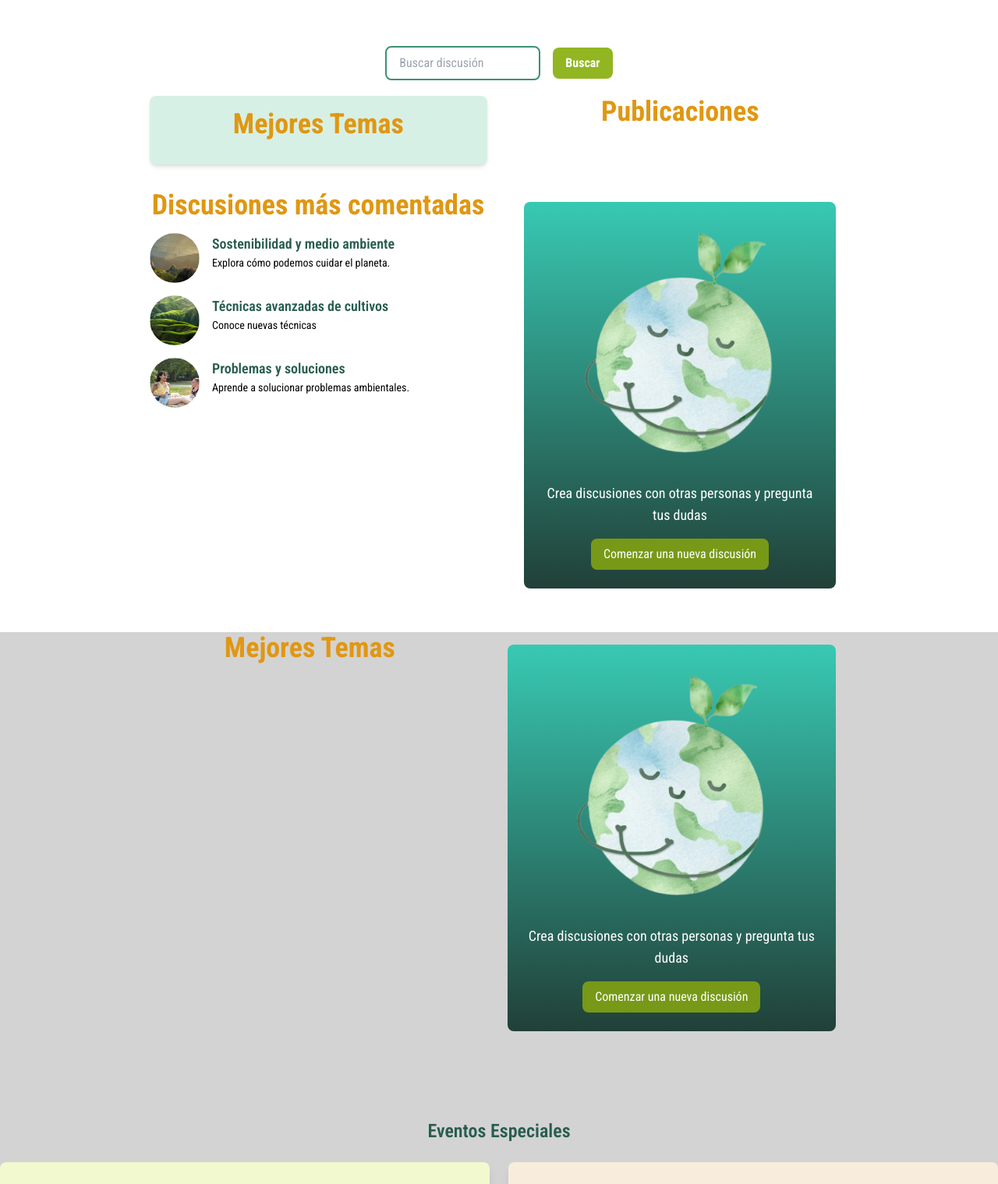
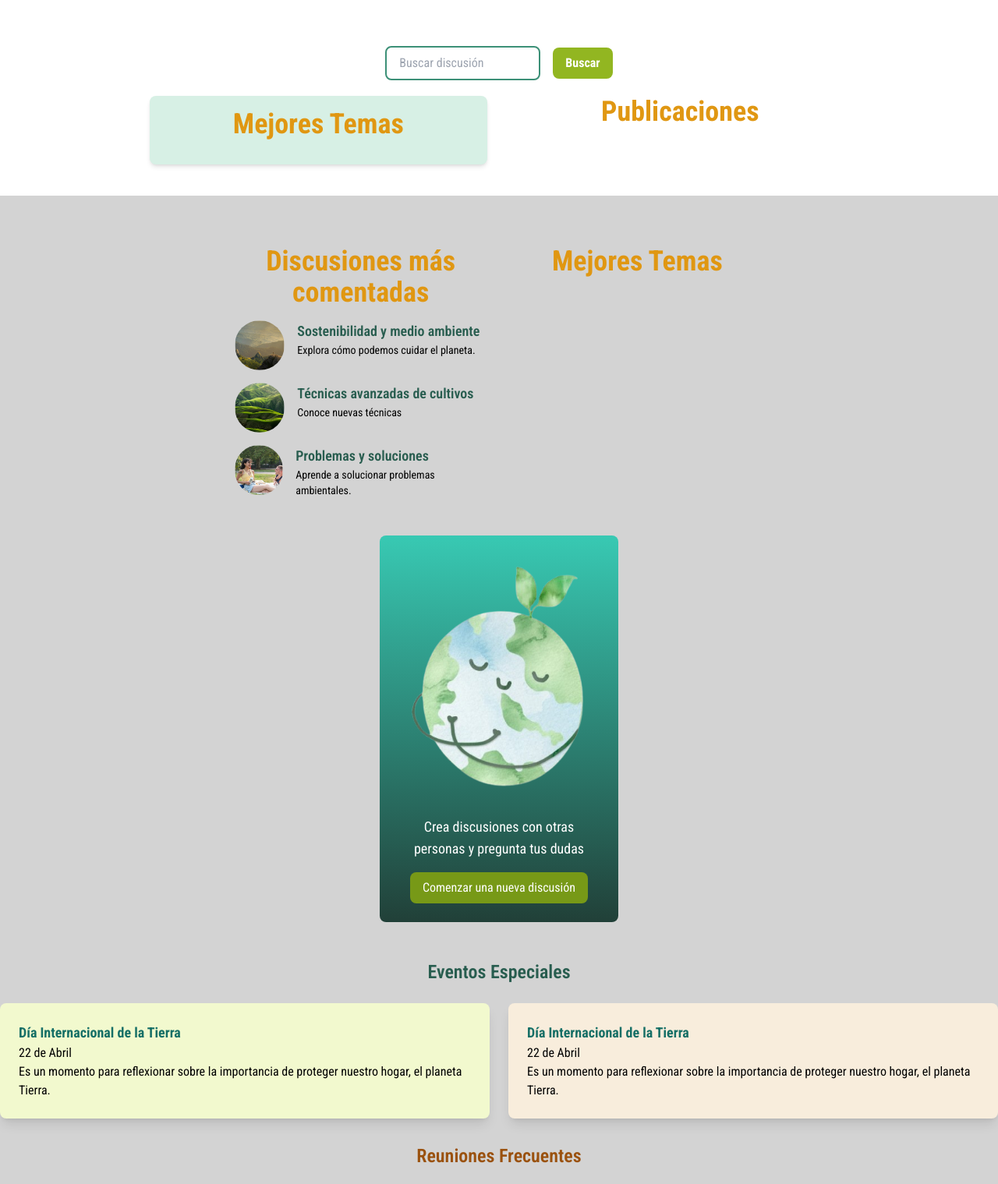
Before and after one commit to esteban-od1n/TierraViva2024, a Symfony app: template templates/pages/foro.html.twig in a window 1280 px wide. Shown: the part 89-1608 px from the top of the page at 78% size. Run offline with Twig, Linux system fonts and the light colour scheme; the template is opened without the code that fills it, so the values that code supplies are empty; style sheets or scripts are compiled from the project's sources; some libraries are stand-ins or nearby versions; some web fonts are replaced.

Commit message:
pequeños cambios

```diff
--- a/templates/components/header.html.twig
+++ b/templates/components/header.html.twig
@@ -18,7 +18,7 @@
         {{ _self.nav_item('/foro', 'Foro', current_path == 'foro') }}
     </nav>
     {% if app.user %}
-    {% include 'components/button.html.twig' with { text: app.user.name, href: '/perfil' } only %}
+    {% include 'components/button.html.twig' with { text: app.user.name, href: '/profile' } only %}
     {% else %}
     {% include 'components/button.html.twig' with { text: 'Registrarse', href: '/registro' } only %}
     {% endif %}
--- a/templates/pages/foro.html.twig
+++ b/templates/pages/foro.html.twig
@@ -85,10 +85,14 @@
             </div>
         </div>
     </div>
+</section>
 
-    <!-- Sección de Discusiones Más Comentadas y la Imagen -->
+<section>
     <div class="flex justify-center mt-8">
-        <div class="w-full max-w-4xl flex space-x-8">
+    <div class="flex justify-center mt-8">
+    <div class="w-full max-w-4xl space-y-8">
+        <!-- Primera Fila: Discusiones más comentadas y Mejores Temas -->
+        <div class="w-full flex space-x-8">
             <!-- Discusiones Más Comentadas -->
             <div class="w-1/2">
                 <h1 class="text-center text-buttercup-500 font-bold text-4xl">Discusiones más comentadas</h1>
@@ -117,7 +121,25 @@
                 </ul>
             </div>
 
-            <!-- Imagen -->
+            <!-- Mejores Temas -->
+            <div class="w-1/2">
+                <h1 class="text-center text-buttercup-500 font-bold text-4xl">Mejores Temas</h1>
+                <ul class="mt-4 space-y-4">
+                    {% for t in topics %}
+                        <li class="flex items-start">
+                            <img src="imgs/sostenibilidad.jpg" class="w-16 h-16 rounded-full mr-4" alt="{{ t.name }}">
+                            <div>
+                                <h3 class="text-timber-green-700 text-lg font-semibold">{{ t.name }}</h3>
+                                <p class="text-sm text-gray-600">Lorem.</p>
+                            </div>
+                        </li>
+                    {% endfor %}
+                </ul>
+            </div>
+        </div>
+
+        <!-- Segunda Fila: Imagen a la derecha -->
+        <div class="w-full flex justify-center">
             <div class="w-1/2">
                 <div class="rounded-xl flex flex-col p-4 gap-4">
                     <div class="bg-gradient-to-b from-lochinvar-400 to-timber-green-900 p-6 rounded-lg flex flex-col items-center justify-center">
@@ -133,63 +155,9 @@
             </div>
         </div>
     </div>
+</div>
+
 </section>
-		<div class="flex justify-center">
-			<div class="w-full max-w-4xl flex space-x-8">
-				<div class="w-1/2">
-					<h1 class="text-center text-buttercup-500 font-bold text-4xl">Mejores Temas</h1>
-					<ul class="mt-4 space-y-4">
-						{% for t in topics %}
-							<li class="flex items-start">
-								<img src="imgs/sostenibilidad.jpg" class="w-16 h-16 rounded-full mr-4" alt="{{ t.name }}">
-								<div>
-									<h3 class="text-timber-green-700 text-lg font-semibold">{{ t.name }}</h3>
-									<p class="text-sm text-gray-600">Lorem.</p>
-								</div>
-							</li>
-						{% endfor %}
-					</ul>
-				</div>
-				<div class="flex justify-center">
-					<div class="w-50%">
-						<div class="rounded-xl flex flex-col p-4 gap-4">
-							<div class="bg-gradient-to-b from-lochinvar-400 to-timber-green-900 p-6 rounded-lg flex flex-col items-center justify-center">
-								<img src="imgs/world-removebg-preview.png" class="w-70 h-80 mb-4" alt="Mascota">
-								<p class="text-white text-lg text-center">Crea discusiones con otras personas y pregunta tus dudas</p>
-								{% if app.user %}
-									<a href="{{ path('forum_new') }}" class="mt-4 bg-pistachio-600 text-white py-2 px-4 rounded-lg">Comenzar una nueva discusión</a>
-								{% else %}
-									<a href="{{ path('app_login') }}" class="mt-4 bg-pistachio-600 text-white py-2 px-4 rounded-lg">Comenzar una nueva discusión</a>
-								{% endif %}
-							</div>
-						</div>
-					</div>
-				</div>
-			</div>
-		</div>
-	</section>
-	<div class="container flex  flex-col mx-auto p-8 gap-4">
-		{% for p in posts %}
-			<a href="{{ path('forum_post', {id: p.id}) }}">
-				<div class="border border-timber-green-500 rounded-lg shadow-lg p-4 bg-white">
-					<div class="flex items-center justify-between mb-4">
-						<h2 class="text-lg font-heading text-timber-green-800">Author:
-							{{ p.author.name }}</h2>
-						<div class="text-sm text-timber-green-600">
-							Topics:
-							{% for topic in p.topic %}
-								<span class="px-2 py-1 bg-timber-green-100 text-timber-green-900 rounded-md">{{ topic.name }}</span>
-							{% endfor %}
-						</div>
-					</div>
-					<div class="text-timber-green-700 text-sm">
-						{{ p.body | slice(0, 200) }}...
-					</div>
-				</div>
-			</a>
-		{% endfor %}
-	</div>
-
 
 <div class="container mx-auto my-8">
     <!-- Sección de Eventos Especiales -->
```
